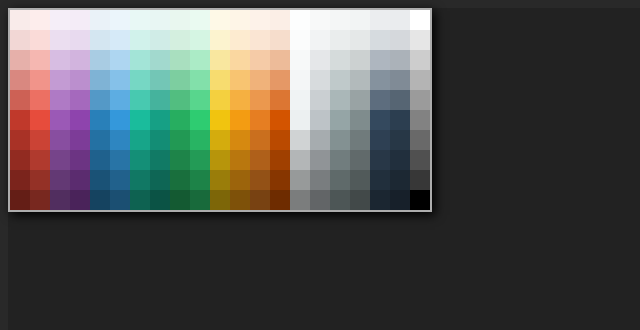
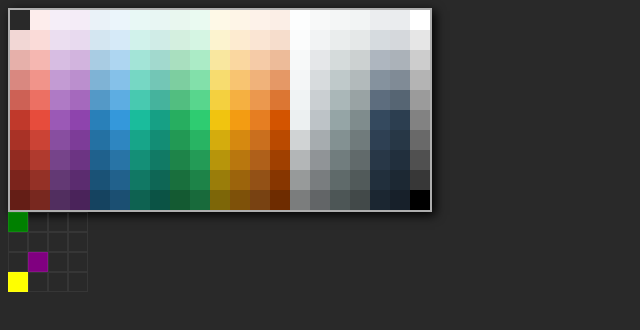
Before and after one commit to kbetker/mycodepen, a React (Create React App) app: page / in a window 1280 px wide. Shown: the top 330 px of the page, without its empty margins (0-640 px from the left). Built offline with nearby package versions, Linux system fonts and the light colour scheme.

Commit message:
basic canvas is working

```diff
--- a/src/App.js
+++ b/src/App.js
@@ -1,13 +1,13 @@
-import { useSelector } from "react-redux";
+// import { useSelector } from "react-redux";
 import "./App.css"
 import Colors from "./components/Colors/Colors";
 import PixelCanvas from "./components/PixelCanvas"
 
 
 function App() {
-  const bgColor = useSelector(state => state.pixelDrawing.selectedColor)
+  // const bgColor = useSelector(state => state.pixelDrawing.selectedColor)
   return (
-    <div style={{backgroundColor: bgColor}} className="wrapper">
+    <div>
       <Colors/>
       <PixelCanvas />
       </div>
--- a/src/components/Colors/Colors.js
+++ b/src/components/Colors/Colors.js
@@ -10,7 +10,7 @@ function Colors(){
         <div className="colorsContainer">
 
         <div className="color-column">
-              <div className="color" onClick={(e) => dispatch(dispatchSelectedColor(e.target.id))} style={{backgroundColor: "#f9ebea"}} id="#f9ebea"></div>
+              <div className="color" onClick={(e) => dispatch(dispatchSelectedColor(e.target.id))} style={{backgroundColor: "rgba(0, 0, 0, 0)"}} id="rgba(0, 0, 0, 0)"></div>
               <div className="color" onClick={(e) => dispatch(dispatchSelectedColor(e.target.id))} style={{backgroundColor: "#f2d7d5"}} id="#f2d7d5"></div>
               <div className="color" onClick={(e) => dispatch(dispatchSelectedColor(e.target.id))} style={{backgroundColor: "#e6b0aa"}} id="#e6b0aa"></div>
               <div className="color" onClick={(e) => dispatch(dispatchSelectedColor(e.target.id))} style={{backgroundColor: "#d98880"}} id="#d98880"></div>
--- a/src/components/PixelCanvas/PixelCanvas.css
+++ b/src/components/PixelCanvas/PixelCanvas.css
@@ -1,5 +1,19 @@
 .canvas{
-    border: 1px solid white;
+    /* border: 1px solid white; */
     width: 80px;
     height: 80px;
+    /* background-color: red; */
+    padding: 0;
+    display: flex;
+    flex-wrap: wrap;
 }
+
+.pixel{
+    width: 20px;
+    height: 20px;
+    box-sizing: border-box;
+    border: solid 1px rgba(252, 252, 252, 0.062);
+}
+.pixel:hover{
+    background-color: rgba(255, 255, 255, 0.288);
+}
--- a/src/components/PixelCanvas/PixelCanvas.js
+++ b/src/components/PixelCanvas/PixelCanvas.js
@@ -1,25 +1,95 @@
-import React from "react"
-import "./PixelCanvas"
+import React, { useEffect, useRef, useState } from "react"
+import { useSelector } from "react-redux"
+import "./PixelCanvas.css"
 
 function PixelCanvas(){
+    const selectedColor = useSelector( state => state.pixelDrawing.selectedColor)
+    const isMouseDown = useRef(false)
+    // const isMouseUp = useState(true)
+
+    const colorArray = useRef( [
+        ["green",            "rgba(0, 0, 0, 0)", "rgba(0, 0, 0, 0)", "rgba(0, 0, 0, 0)"],
+        ["rgba(0, 0, 0, 0)", "rgba(0, 0, 0, 0)", "rgba(0, 0, 0, 0)", "rgba(0, 0, 0, 0)"],
+        ["rgba(0, 0, 0, 0)", "purple", "rgba(0, 0, 0, 0)", "rgba(0, 0, 0, 0)"],
+        ["yellow", "rgba(0, 0, 0, 0)", "rgba(0, 0, 0, 0)", "rgba(0, 0, 0, 0)"],
+    ])
+
+    // const canvas = [
+    //     ["green",            "rgba(0, 0, 0, 0)", "rgba(0, 0, 0, 0)", "rgba(0, 0, 0, 0)"],
+    //     ["rgba(0, 0, 0, 0)", "rgba(0, 0, 0, 0)", "rgba(0, 0, 0, 0)", "rgba(0, 0, 0, 0)"],
+    //     ["rgba(0, 0, 0, 0)", "rgba(0, 0, 0, 0)", "rgba(0, 0, 0, 0)", "rgba(0, 0, 0, 0)"],
+    //     ["rgba(0, 0, 0, 0)", "rgba(0, 0, 0, 0)", "rgba(0, 0, 0, 0)", "rgba(0, 0, 0, 0)"],
+    // ]
+
+
+    useEffect(()=>{
+      let pixels = document.querySelectorAll(`.pixel`)
+
+      for(let i = 0; i < pixels.length; i++){
+        let arr = pixels[i].id.split("-")
+
+        pixels[i].addEventListener("mouseover", (e)=>{
+            if(isMouseDown.current){
+            colorArray.current[arr[0]][arr[1]] = selectedColor
+            pixels[i].style.backgroundColor = `${colorArray.current[arr[0]][arr[1]]}`
+            }
+        })
+
+        pixels[i].addEventListener("mousedown", (e)=>{
+            colorArray.current[arr[0]][arr[1]] = selectedColor
+            pixels[i].style.backgroundColor = `${colorArray.current[arr[0]][arr[1]]}`
+            console.log(colorArray.current)
+        })
+      }
+
+    }, [selectedColor, colorArray])
+
+
+
+    useEffect(()=>{
+
+        document.addEventListener("mousedown", (e)=>{
+            isMouseDown.current = true
+            console.log("mouse is down", isMouseDown.current)
+        })
+
+        document.addEventListener("mouseup", (e)=>{
+            isMouseDown.current = false
+            console.log("mouseUp", isMouseDown.current)
+        })
+    },[isMouseDown])
+
+
+    useEffect(()=>{
+        let pixelBg = document.querySelectorAll(`.pixel`)
+        console.log(pixelBg)
+        for(let i = 0; i < pixelBg.length; i++){
+            let arr = pixelBg[i].id.split("-")
+            pixelBg[i].style.backgroundColor = `${colorArray.current[arr[0]][arr[1]]}`
+        }
+    }, [])
+
     return (
         <div className="canvas">
-            <div className="pixel"></div>
-            <div className="pixel"></div>
-            <div className="pixel"></div>
-            <div className="pixel"></div>
-            <div className="pixel"></div>
-            <div className="pixel"></div>
-            <div className="pixel"></div>
-            <div className="pixel"></div>
-            <div className="pixel"></div>
-            <div className="pixel"></div>
-            <div className="pixel"></div>
-            <div className="pixel"></div>
-            <div className="pixel"></div>
-            <div className="pixel"></div>
-            <div className="pixel"></div>
-            <div className="pixel"></div>
+            <div className="pixel" id="0-0"></div>
+            <div className="pixel" id="0-1"></div>
+            <div className="pixel" id="0-2"></div>
+            <div className="pixel" id="0-3"></div>
+
+            <div className="pixel" id="1-0"></div>
+            <div className="pixel" id="1-1"></div>
+            <div className="pixel" id="1-2"></div>
+            <div className="pixel" id="1-3"></div>
+
+            <div className="pixel" id="2-0"></div>
+            <div className="pixel" id="2-1"></div>
+            <div className="pixel" id="2-2"></div>
+            <div className="pixel" id="2-3"></div>
+
+            <div className="pixel" id="3-0"></div>
+            <div className="pixel" id="3-1"></div>
+            <div className="pixel" id="3-2"></div>
+            <div className="pixel" id="3-3"></div>
 
         </div>
     )
```
